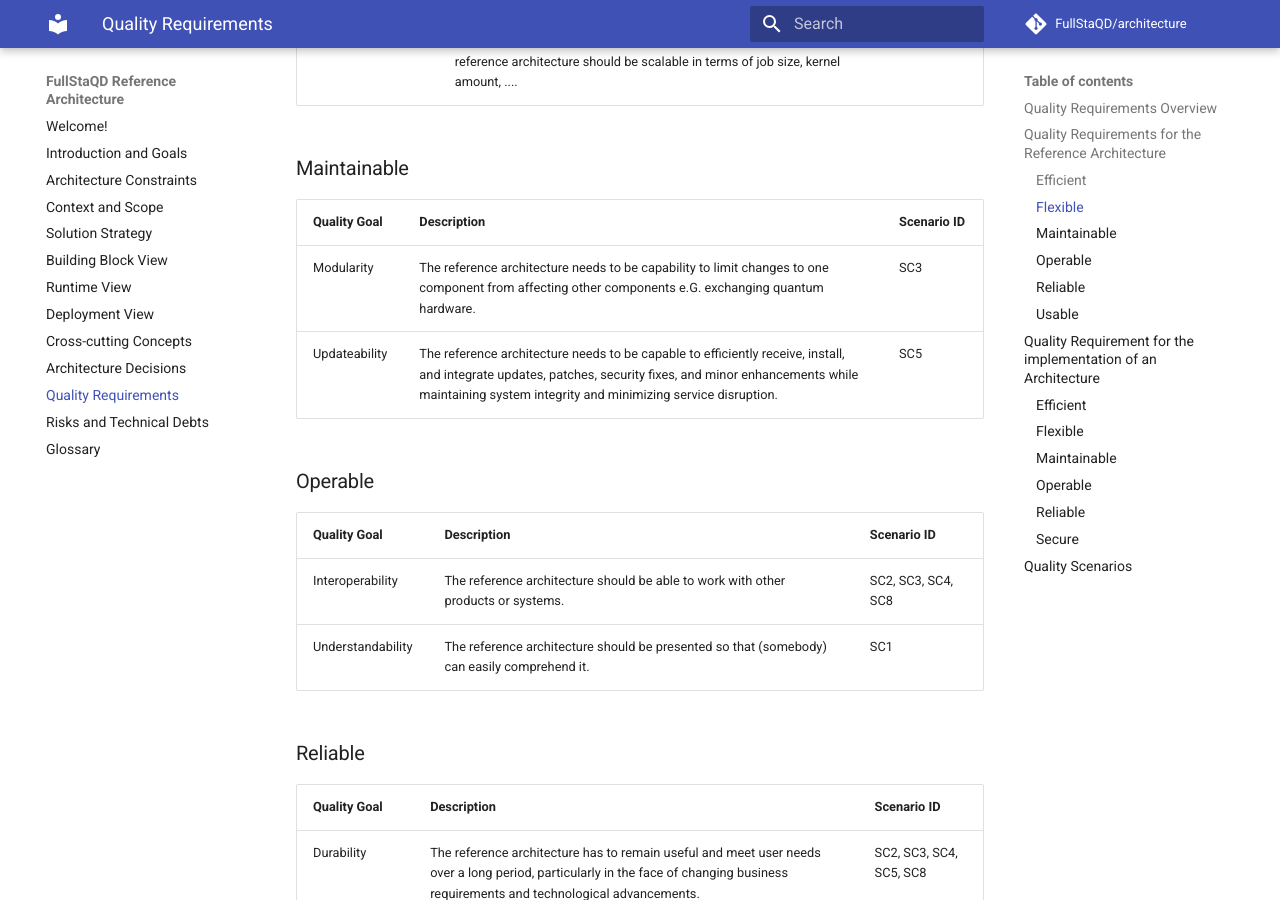
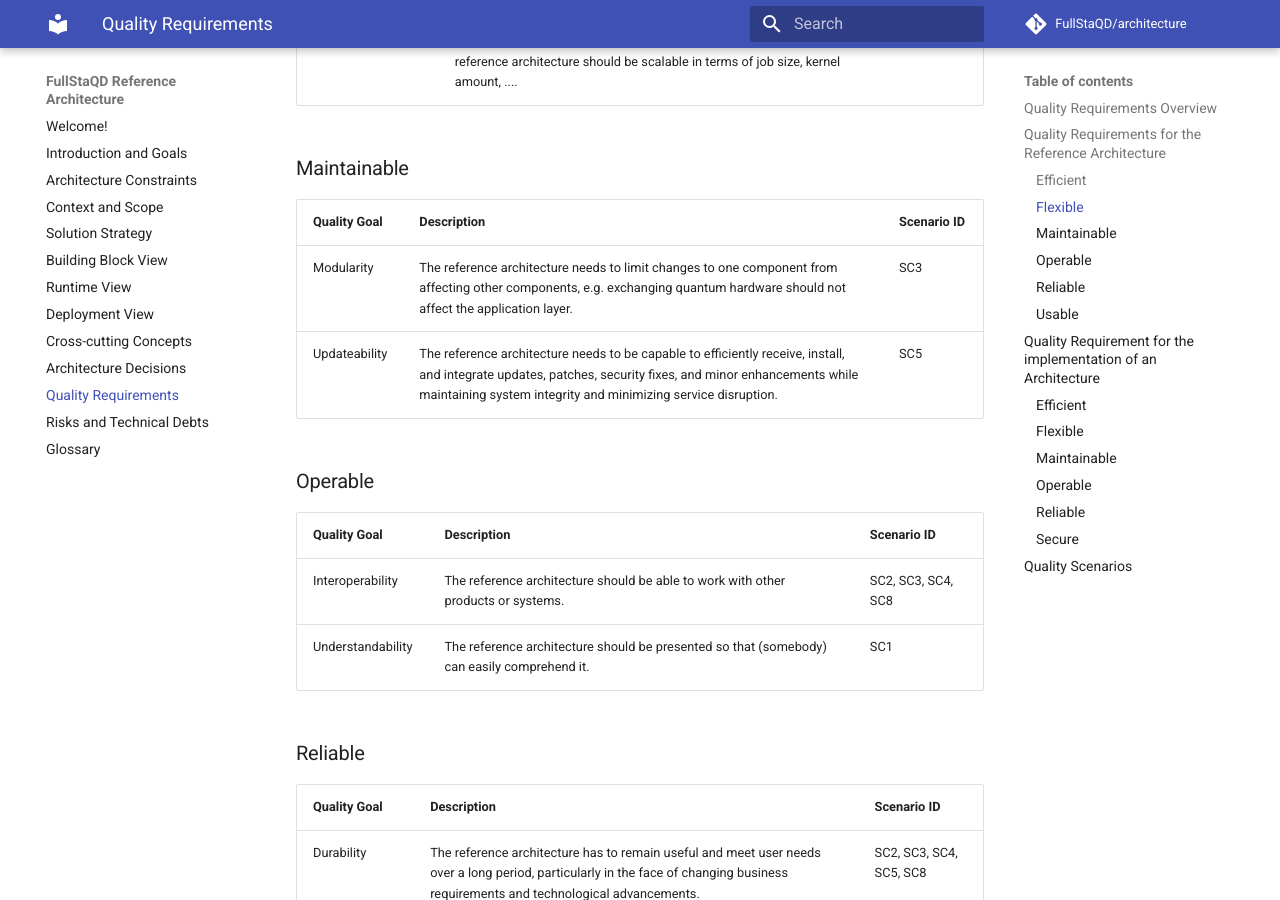
Before and after one commit to FullStaQD/architecture, an MkDocs documentation site: the page built from docs/10_quality_requirements.md, in a window 1280 px wide and 900 px high, scrolled down 1895 px. Built offline with MkDocs 1.6.1 and Material for MkDocs 9.7.7, drawn with Linux system fonts in a browser that asks for light colours; comment, search, counter and statistics services are not loaded; some of the changed text lies outside the part shown.

Commit message:
Fix typos and wording in Quality Goals chapter (#20)
* Update 10_quality_requirements.md

Signed-off-by: RinorKIT <tc4656@kit.edu>

* Update docs/10_quality_requirements.md

Co-authored-by: Max Schweikart <60352933+schweikart@users.noreply.github.com>
Signed-off-by: RinorKIT <tc4656@kit.edu>

* Update docs/10_quality_requirements.md

Co-authored-by: Max Schweikart <60352933+schweikart@users.noreply.github.com>
Signed-off-by: RinorKIT <tc4656@kit.edu>

* Update docs/10_quality_requirements.md

Co-authored-by: Max Schweikart <60352933+schweikart@users.noreply.github.com>
Signed-off-by: RinorKIT <tc4656@kit.edu>

---------

Signed-off-by: RinorKIT <tc4656@kit.edu>
Co-authored-by: Max Schweikart <60352933+schweikart@users.noreply.github.com>

```diff
--- a/docs/10_quality_requirements.md
+++ b/docs/10_quality_requirements.md
@@ -39,7 +39,7 @@ We sort the quality requirements after the [arc42 quality model](https://quality
 
 | Quality Goal  | Description |  Scenario ID |
 | ------------- | ------------- | ------------- |
-| Modularity  | The reference architecture needs to be capability to limit changes to one component from affecting other components e.G. exchanging quantum hardware. | SC3 |
+| Modularity  | The reference architecture needs to limit changes to one component from affecting other components, e.g. exchanging quantum hardware should not affect the application layer. | SC3 |
 | Updateability  | The reference architecture needs to be capable to efficiently receive, install, and integrate updates, patches, security fixes, and minor enhancements while maintaining system integrity and minimizing service disruption. | SC5 |
 
 ### Operable
```
Also changed, not shown: other parts of docs/10_quality_requirements.md (+1 -1 lines).
